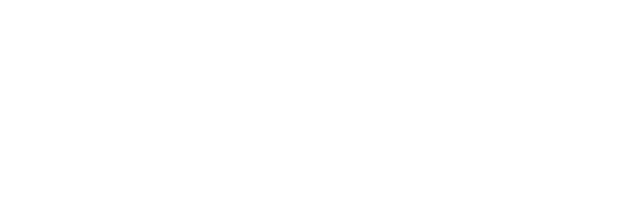
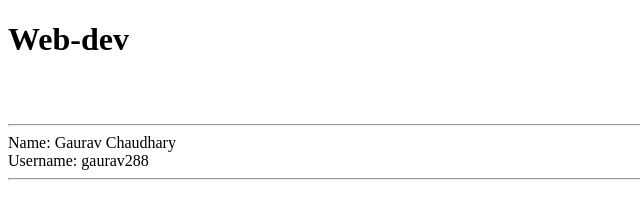
Before and after one commit to dev-kanishk/web-dev-robotics-club, a plain HTML site: page gaurav.html in a window 1280 px wide. Shown: the whole page, without its empty margins (0-640 px from the left). Drawn offline with Linux system fonts and the light colour scheme.

Commit message:
FirstCommit

```diff
--- a/gaurav.html
+++ b/gaurav.html
@@ -1,11 +1,14 @@
   <!DOCTYPE html>
 <html>
     <head>
-   <title Test-1</title>
+
+        <title>Test-1</title>
+
+
     </head>
     <body>
         <h1>Web-dev</h1><br><br><hr>
-    Name: Gaurav Chaudhary
-    Username: gaurv288 <hr>
+    Name: Gaurav Chaudhary<br>
+    Username: gaurav288<hr>
     </body>
 </html>
```
Lines whose indentation alone changed are shown as unchanged.
